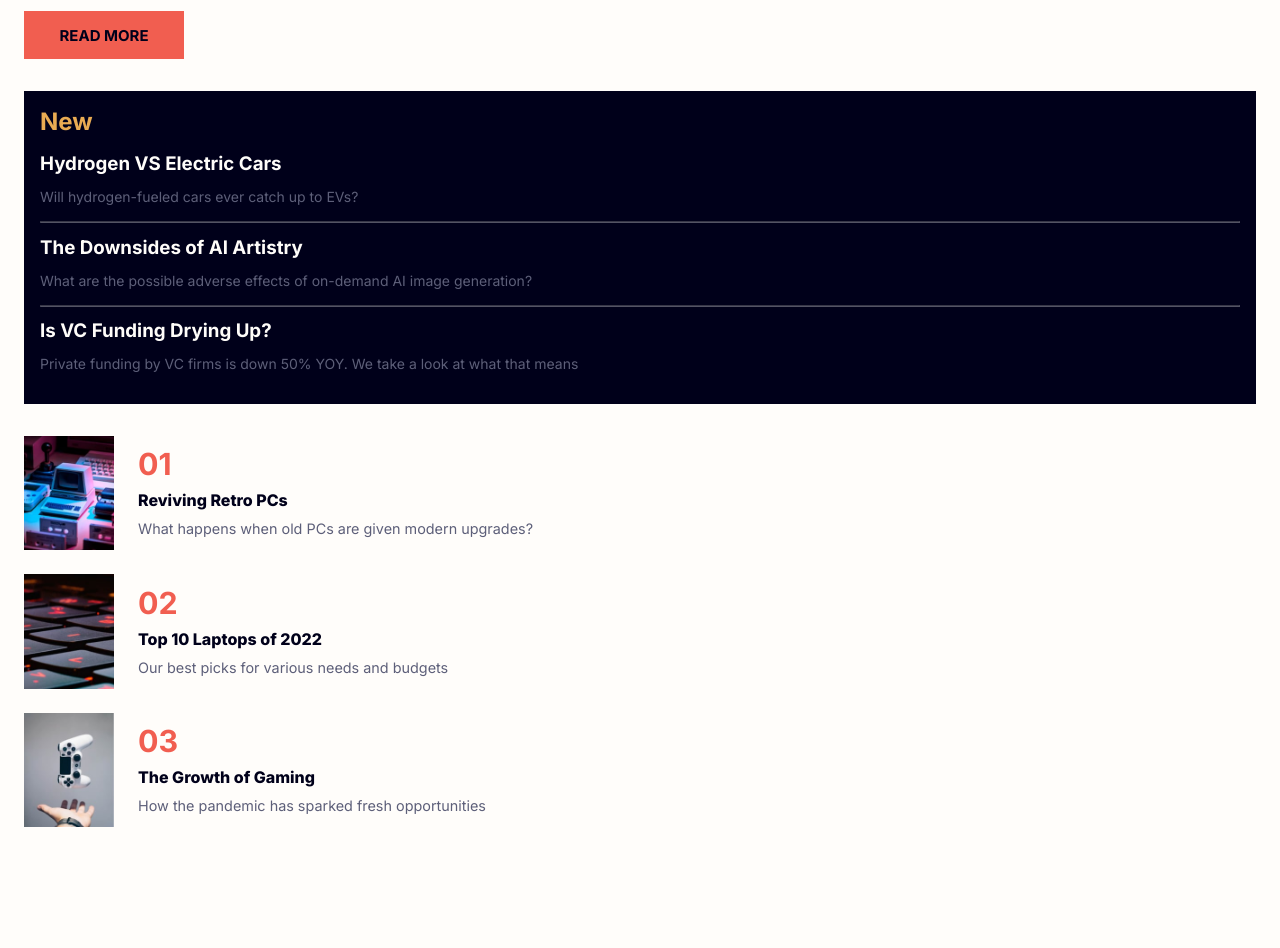
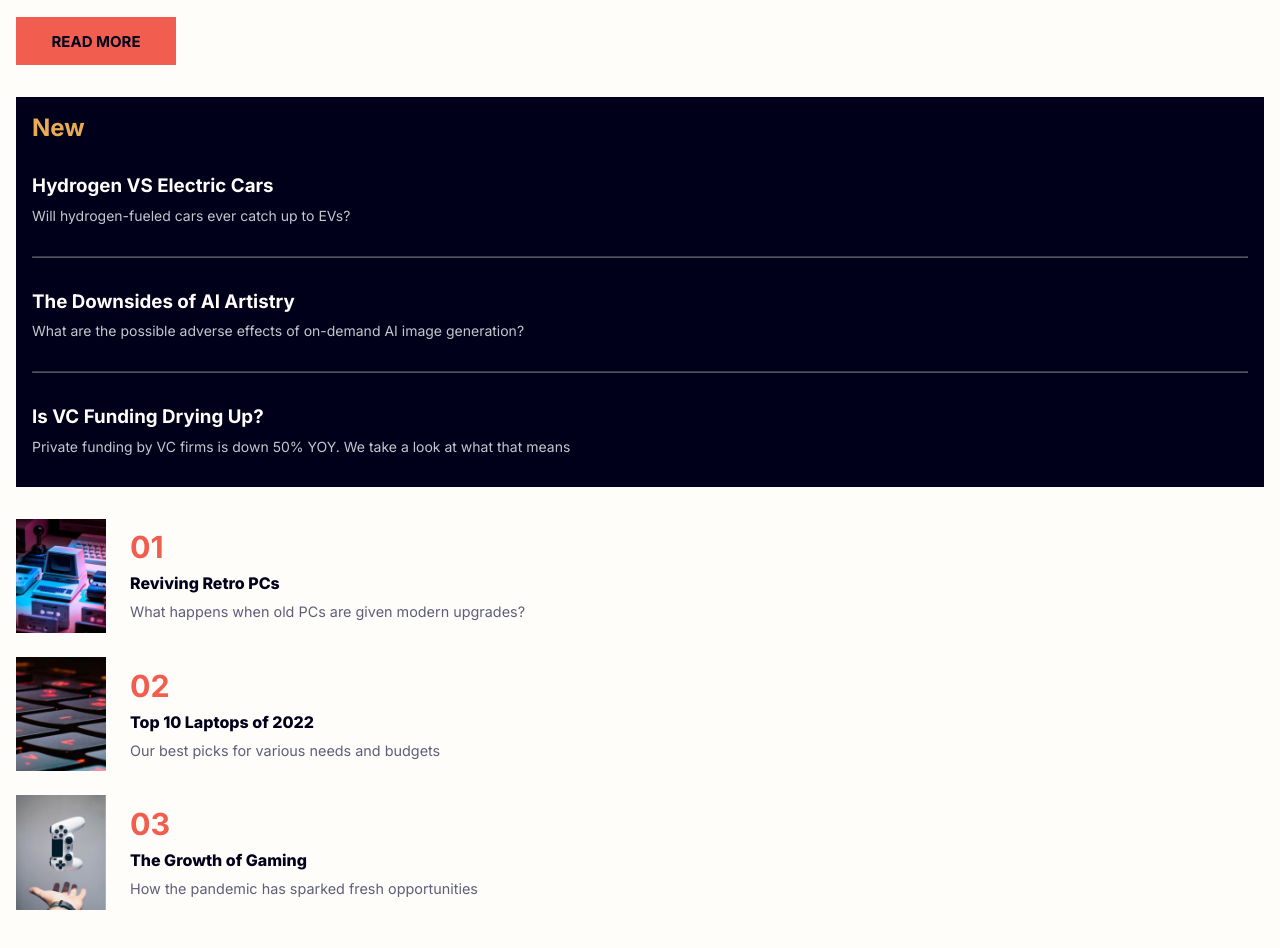
Before and after one commit to helzaaragao/NewsHomepage, a React (Vite) app: page / in a window 1280 px wide. Shown: the part 1333-2281 px from the top of the page. Before the commit the page ends 2184 px from the top, so only its background shows below. Built offline with nearby package versions, Linux system fonts and the light colour scheme.

Commit message:
tirei linhas obsoletas e organizei melhor a estrutura do código- em progresso

```diff
--- a/index.html
+++ b/index.html
@@ -2,9 +2,8 @@
 <html lang="en">
   <head>
     <meta charset="UTF-8" />
-    <link rel="icon" type="image/svg+xml" href="/vite.svg" />
+    <!-- <link rel="icon" type="image/svg+xml" href="/src/assets/logo.svg" /> -->
     <link rel="preconnect" href="https://fonts.googleapis.com">
-
     <meta name="viewport" content="width=device-width, initial-scale=1.0" />
 
     <link rel="preconnect" href="https://fonts.gstatic.com" crossorigin>
--- a/src/components/Header/Header.tsx
+++ b/src/components/Header/Header.tsx
@@ -13,7 +13,7 @@ export function Header(){
     useEffect(() => {
         if (isMobileMenuOpen) {
           document.body.style.overflow = 'hidden';
-          document.documentElement.style.overflow = 'hidden'; // Para alguns navegadores
+          document.documentElement.style.overflow = 'hidden';
         } else {
           document.body.style.overflow = '';
           document.documentElement.style.overflow = '';
@@ -27,12 +27,14 @@ export function Header(){
 
     return(
         <HeaderContainer>
-           <img src={Logo} alt="" />
+           <img src={Logo} alt="Logo da News Homepage: um W maiúsculo preto com um ponto final" />
            <Navbar $isOpen={isMobileMenuOpen}>
                 <HamburgerButton onClick={toggleMobileMenu}
                 aria-expanded={isMobileMenuOpen}
-                aria-label="Abrir menu"
-                > {isMobileMenuOpen ? <X size={32} weight="regular" /> : <List size={40} weight="bold" />}</HamburgerButton>
+                aria-label="Abrir menu">
+                  {isMobileMenuOpen ? <X size={32} weight="regular" />
+                  : <List size={40} weight="bold" />}
+                </HamburgerButton>
                 <MobileMenu $isOpen={isMobileMenuOpen}>
                     <ul>
                         <li><a href="">Home</a></li>
--- a/src/components/Header/style.ts
+++ b/src/components/Header/style.ts
@@ -8,7 +8,7 @@ export const HeaderContainer = styled.header`
    display: flex;
    justify-content: space-between;
    align-items: center;
-   position: relative;
+   /* position: relative; */
     img {
         width: 65px;
         height: 40px;
@@ -20,25 +20,21 @@ export const Navbar = styled.nav<MobileMenuProps>`
     display: flex;
     flex-direction: column;
     width: 60%;
-    top: 0;
-    right: 0;
-    z-index: 100;
+    /* z-index: 100; */
     transition: transform 0.3s ease-in-out;
 `
 
 export const HamburgerButton = styled.button`
-    display: block;
-    font-size: 35px;
+    /* display: block; */
+    font-size: 2.188rem;
     border: none;
-    background-color: ${(props) => props.theme['off-white']};
-    margin-left: auto; // melhorar isso!!
+    margin-left: auto;
     padding: 1rem;
-    top: 1rem;
-    right: 1rem;
+    /* top: 1rem;
+    right: 1rem;     */
     z-index: 101;
     cursor: pointer;
-
-
+    background-color: ${(props) => props.theme['off-white']};
 
      @media(min-width: 768px) {
       display: none;
@@ -47,18 +43,18 @@ export const HamburgerButton = styled.button`
 export const MobileMenu = styled.div<MobileMenuProps>`
        display: ${props => props.$isOpen ? 'block' : 'none'};
        position: fixed;
-       overflow: hidden;
+       /* overflow: hidden; */
+       background-color: ${(props) => props.theme['off-white']};
 
        ${({ $isOpen }) => $isOpen
     ? css`
         opacity: 1;
         visibility: visible;
         transform: translateX(0);
-        background-color: hsl(36, 100%, 99%);
         top: 0;
         width: 100%;
         height: 100%;
-        box-shadow: -5px 0 15px rgba(0, 0, 0, 0.5);
+        box-shadow: -5px 0 15px rgba(0, 0, 0, 0.5); //talvez o que precise mudar é isso para chegar no resultado esperado, pesquisar mais!
         ul {
           display: flex;
           flex-direction: column;
@@ -66,22 +62,20 @@ export const MobileMenu = styled.div<MobileMenuProps>`
           padding-left: 1rem;
           gap: 1rem;
           list-style: none;
-          overflow: visible;
+          /* overflow: visible; */
 
           a {
             text-decoration: none;
             color: hsl(240, 100%, 5%);
            }
-           overflow-y: hidden;
+           /* overflow-y: hidden;  */
       `
     : css`
         opacity: 0;
         visibility: hidden;
         transform: translateX(100%);
-
       `
   }
-
 
       @media(min-width: 768px) {
          display: none;
@@ -90,6 +84,7 @@ export const MobileMenu = styled.div<MobileMenuProps>`
 
 export const DesktopMenu = styled.div`
     display: none;
+
      @media(min-width: 768px) {
      display: block;
    }
--- a/src/home/index.tsx
+++ b/src/home/index.tsx
@@ -10,7 +10,7 @@ export function Home(){
         <HomeContainer>
             <Header></Header>
             <FutureWeb>
-                <img src={futureWebMobile} alt="" />
+                <img src={futureWebMobile} alt="Ilustração abstrata de formas geométricas coloridas interligadas." />
                 <h1>The Bright Future of Web 3.0?</h1>
                 <p>We dive into the next evolution of the web that claims to put power of the platforms back into the hands of people. But is it really fulfilling its promise?</p>
                 <button>READ MORE</button>
--- a/src/home/style.ts
+++ b/src/home/style.ts
@@ -1,10 +1,10 @@
 import styled from "styled-components";
 
 export const HomeContainer = styled.main`
-    margin: 1.5rem;
-    min-height: 100vh;
+    /* min-height: 100vh; */
     display: flex;
     flex-direction: column;
+    margin: 1rem;
 `
 export const FutureWeb = styled.section`
    display: flex;
@@ -42,21 +42,23 @@ export const NewsArticles = styled.section`
 
    h3{
     color: ${(props) => props.theme['off-white']};
-    margin-top: 0.8rem;
-    margin-bottom: 0.8rem;
+    margin-top: 2rem;
+    margin-bottom: 0.6rem;
    }
    p{
     font-size: 14px;
     margin-bottom: 1rem;
+    color: ${(props) => props.theme['grayish-blue']};
    }
    hr{
+    margin-top: 2rem;
     opacity: 35%;
-    /* colocar algo para a linha ficar menos grossa */
    }
 `
 
 export const Topics = styled.section`
   margin-top: 2rem;
+  margin-bottom: 2rem;
   display: flex;
   flex-direction: column;
   gap: 1.5rem;
--- a/src/styles/global.ts
+++ b/src/styles/global.ts
@@ -18,5 +18,4 @@ export const GlobalStyle = createGlobalStyle`
         font-style: normal;
         font-weight: 400;
     }
-
 `
--- a/src/styles/theme/default.ts
+++ b/src/styles/theme/default.ts
@@ -8,7 +8,4 @@ export const defaultTheme = {
     'grayish-blue': 'hsl(233, 8%, 79%)',
     'dark-grayish-blue': 'hsl(236, 13%, 42%)',
     'dark-blue': 'hsl(240, 100%, 5%)',
-
-
-
 }
```
